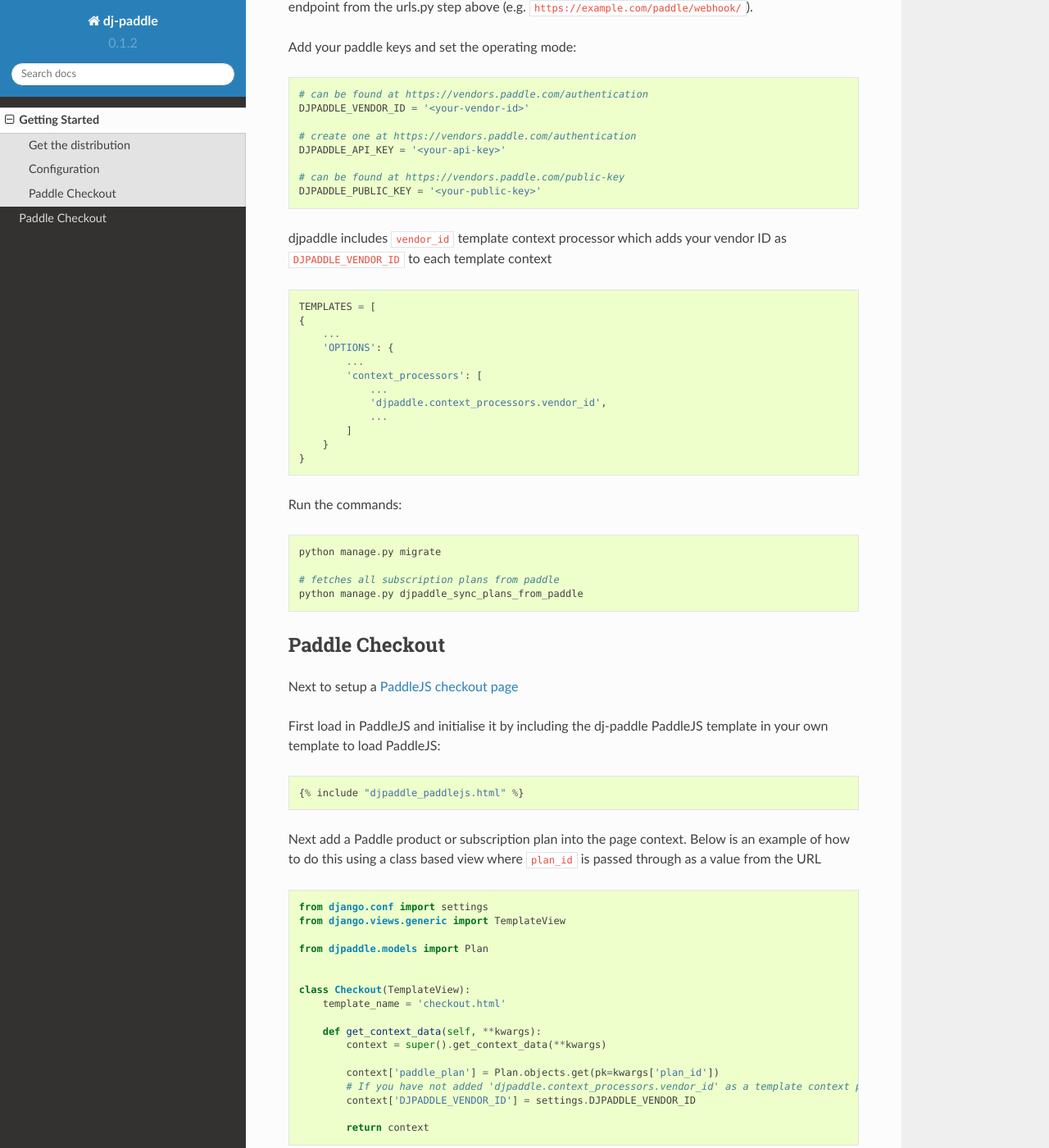
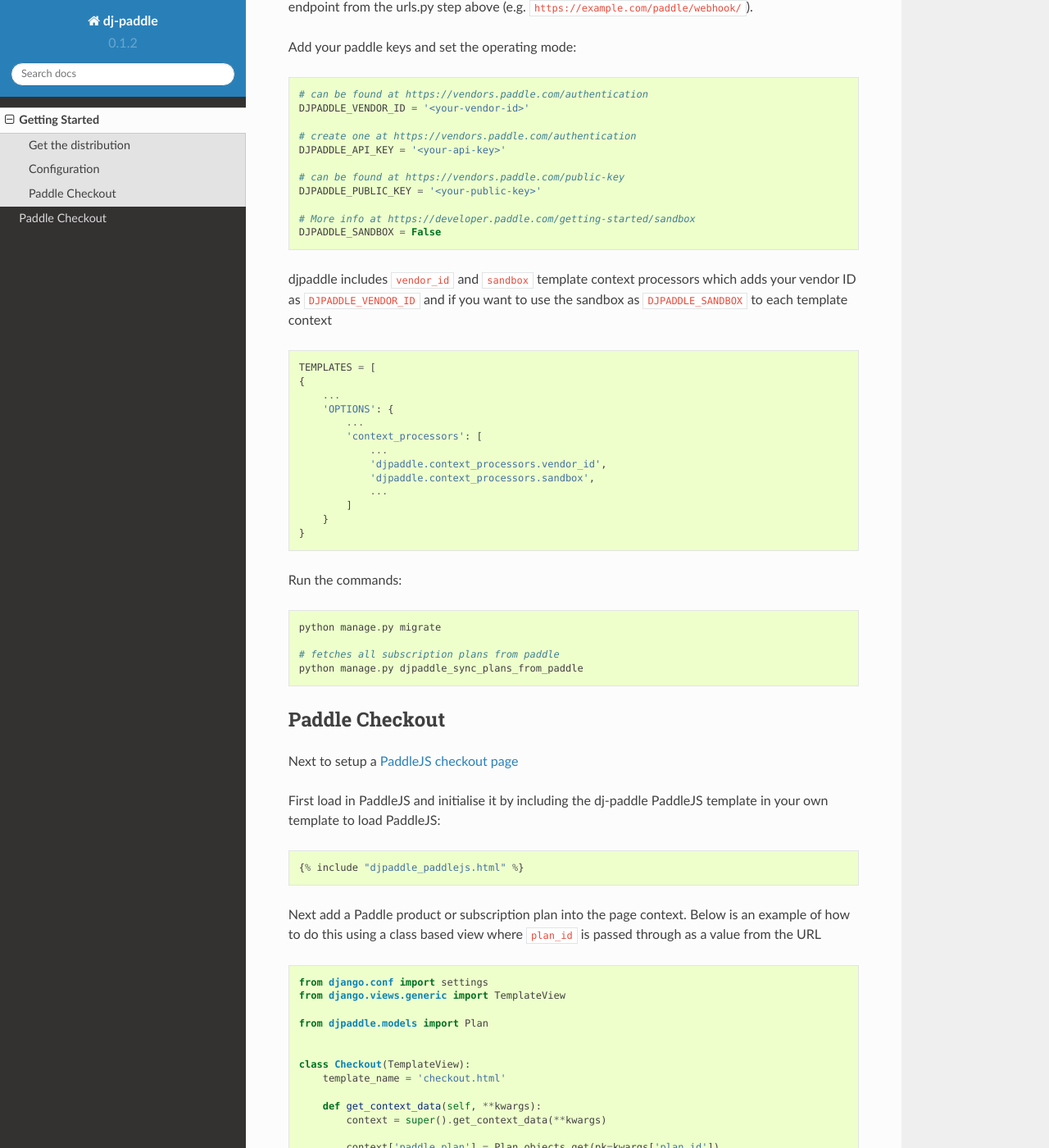
Before and after one commit to paddle-python/dj-paddle, a Sphinx documentation site: the page built from docs/getting_started.rst, in a window 1280 px wide and 1400 px high, scrolled down 711 px. Shown: the whole window at 82% size. Built offline with Sphinx 7.4.7 and the Read the Docs theme 2.0.0, drawn with Linux system fonts in a browser that asks for light colours; some of the changed text lies outside the part shown.

Commit message:
Add sandbox info to the docs (#34)
* Mention DJPADDLE_SANDBOX to Paddle Checkout notes in README

* Update the docs with sandbox info

```diff
--- a/README.rst
+++ b/README.rst
@@ -128,6 +128,8 @@
             context['paddle_plan'] = Plan.objects.get(pk=kwargs['plan_id'])
             # If you have not added 'djpaddle.context_processors.vendor_id' as a template context processors
             context['DJPADDLE_VENDOR_ID'] = settings.DJPADDLE_VENDOR_ID
+            # If you have not added 'djpaddle.context_processors.sandbox' as a template context processors
+            context['DJPADDLE_SANDBOX'] = settings.DJPADDLE_SANDBOX
             return context
 
 
--- a/docs/getting_started.rst
+++ b/docs/getting_started.rst
@@ -44,8 +44,11 @@
     # can be found at https://vendors.paddle.com/public-key
     DJPADDLE_PUBLIC_KEY = '<your-public-key>'
 
+    # More info at https://developer.paddle.com/getting-started/sandbox
+    DJPADDLE_SANDBOX = False
 
-djpaddle includes ``vendor_id`` template context processor which adds your vendor ID as ``DJPADDLE_VENDOR_ID`` to each template context
+
+djpaddle includes ``vendor_id`` and ``sandbox`` template context processors which adds your vendor ID as ``DJPADDLE_VENDOR_ID`` and if you want to use the sandbox as ``DJPADDLE_SANDBOX`` to each template context
 
 .. code-block:: python
 
@@ -57,6 +60,7 @@
             'context_processors': [
                 ...
                 'djpaddle.context_processors.vendor_id',
+                'djpaddle.context_processors.sandbox',
                 ...
             ]
         }
@@ -100,6 +104,8 @@
             context['paddle_plan'] = Plan.objects.get(pk=kwargs['plan_id'])
             # If you have not added 'djpaddle.context_processors.vendor_id' as a template context processors
             context['DJPADDLE_VENDOR_ID'] = settings.DJPADDLE_VENDOR_ID
+            # If you have not added 'djpaddle.context_processors.sandbox' as a template context processors
+            context['DJPADDLE_SANDBOX'] = settings.DJPADDLE_SANDBOX
 
             return context
 
--- a/docs/paddle_checkout.rst
+++ b/docs/paddle_checkout.rst
@@ -15,12 +15,18 @@
 .. note::
     You need to have added the ``djpaddle.context_processors.vendor_id`` template context processor or manually add ``DJPADDLE_VENDOR_ID`` to your context.
 
+.. note::
+    This template also supports the `Paddle sandbox environment  <https://developer.paddle.com/getting-started/sandbox>`_ if you have added the``djpaddle.context_processors.sandbox`` template context processor or manually add ``DJPADDLE_SANDBOX`` to your context.
+
 If you want to customise the Paddle setup you can manually add PaddleJS and ``Paddle.Setup`` manually with:
 
 .. code-block:: html
 
     <script src="https://cdn.paddle.com/paddle/paddle.js"></script>
     <script type="text/javascript">
+    {% if DJPADDLE_SANDBOX %}
+    Paddle.Environment.set('sandbox');
+    {% endif %}
     Paddle.Setup({
         vendor:  {{ DJPADDLE_VENDOR_ID }},
     });
```
